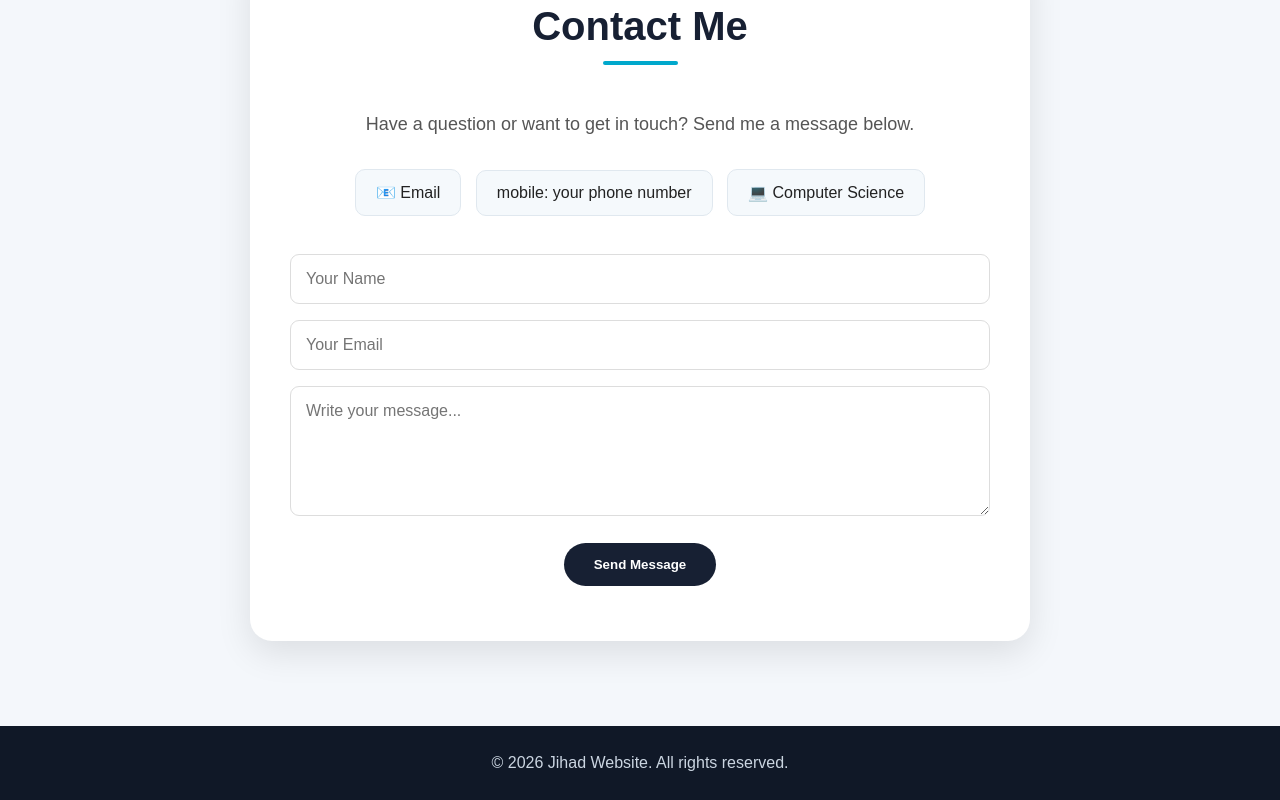
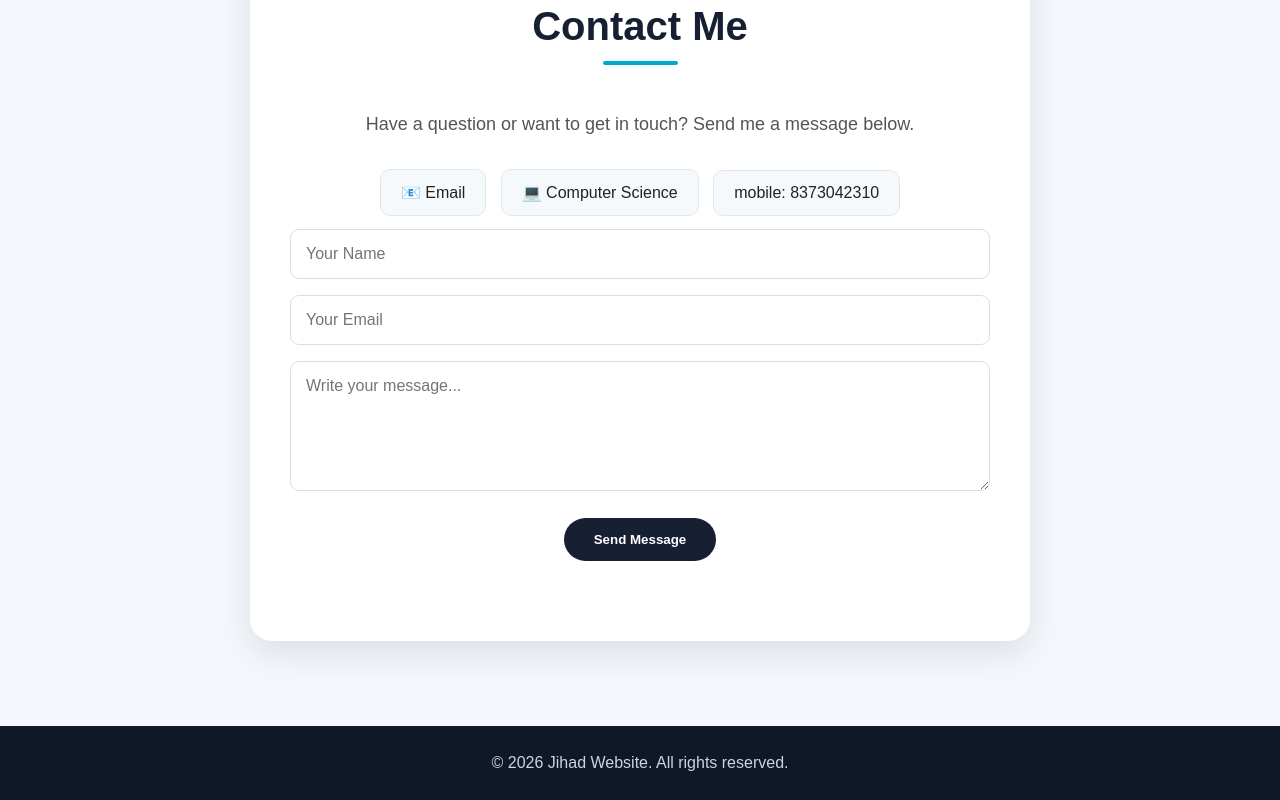
Before and after one commit to jihadali01cse-ship-it/My-website-, a plain HTML site: page index.html in a window 1280 px wide. Shown: the part 2176-2976 px from the top of the page. Drawn offline with Linux system fonts and the light colour scheme.

```diff
--- a/index.html
+++ b/index.html
@@ -838,13 +838,14 @@
                 <div class="info">
                     📧 Email
                 </div>
-             <div class="info">
-              mobile: your phone number
-             </div>
 
                 <div class="info">
                     💻 Computer Science
+
                 </div>
+
+                <div class="info">
+                       mobile: 8373042310
 
             </div>
 
```
